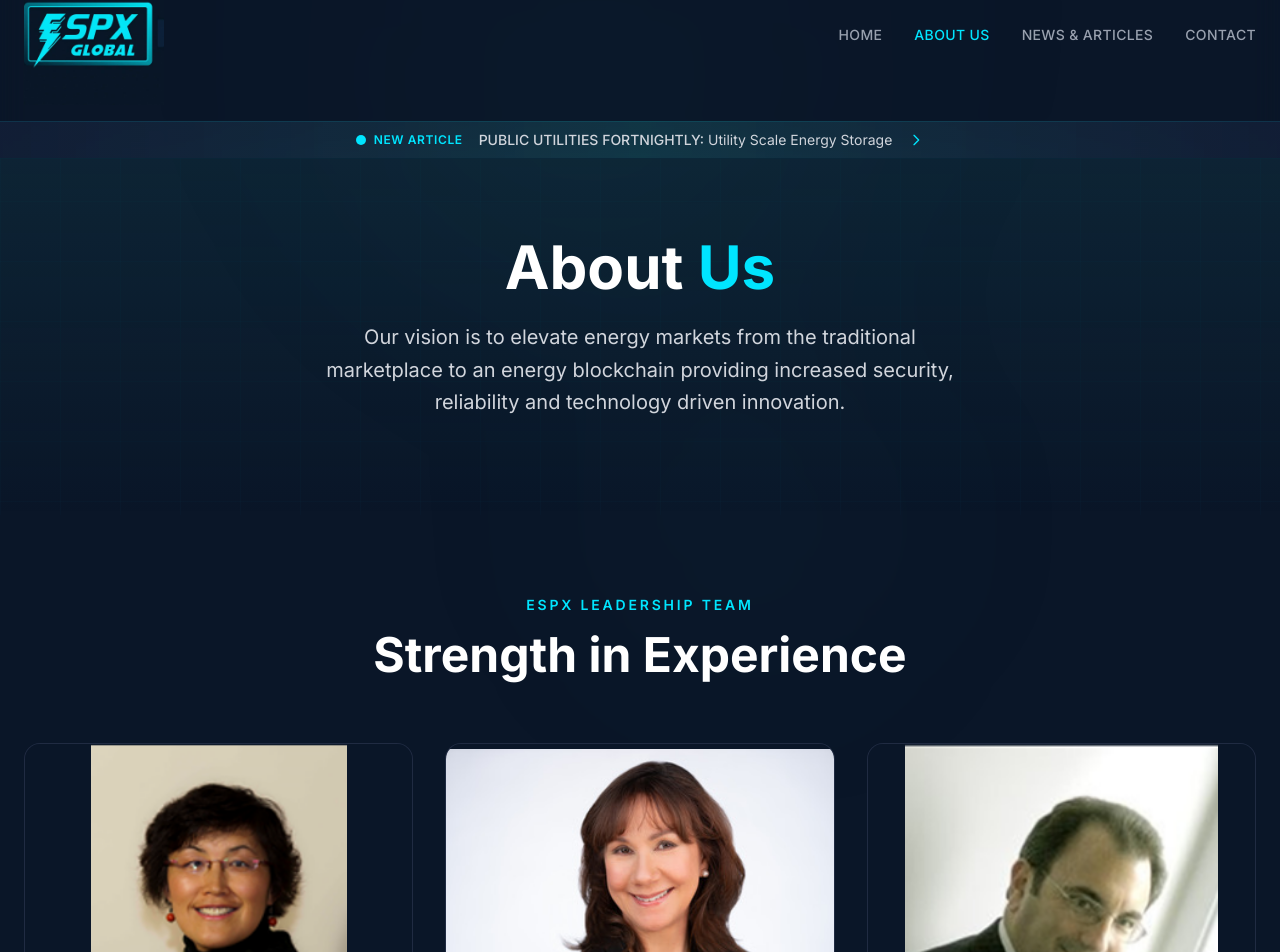
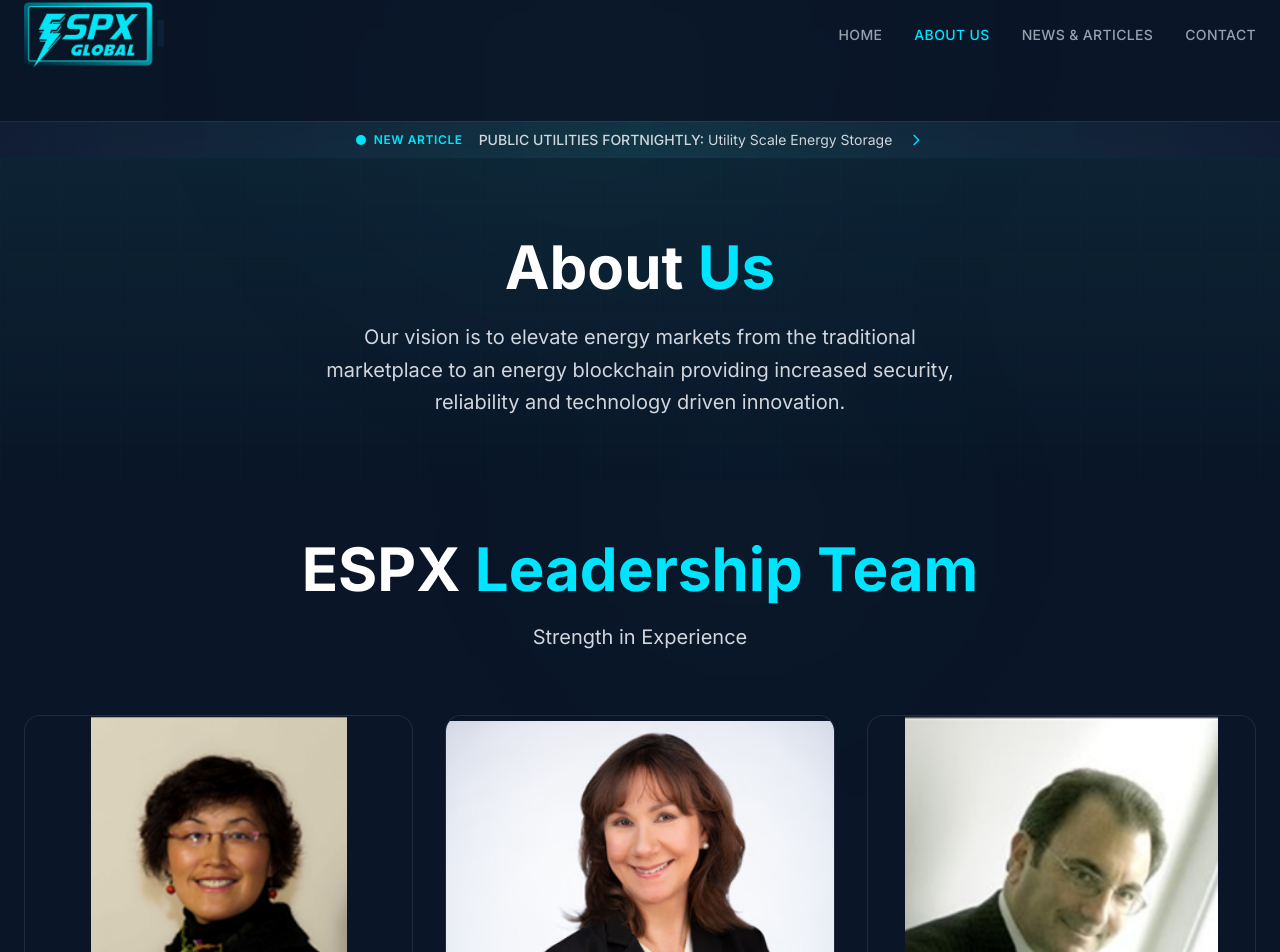
Before and after one commit to rzarkar05/ESPX_website, a Next.js app: page /about in a window 1280 px wide. Shown: the part 51-1003 px from the top of the page. Built offline with nearby package versions, Linux system fonts and the light colour scheme.

Commit message:
Update About page spacing and typography

```diff
--- a/src/app/about/page.tsx
+++ b/src/app/about/page.tsx
@@ -275,7 +275,7 @@
   return (
     <div className="pt-48">
       {/* Hero Banner */}
-      <section className="relative py-24 overflow-hidden">
+      <section className="relative pt-24 pb-16 overflow-hidden">
         <div className="absolute inset-0 bg-gradient-to-b from-espx-teal-dark/20 to-transparent" />
         <div className="absolute inset-0 bg-grid opacity-50" />
         <div className="relative z-10 mx-auto max-w-4xl px-6 text-center">
@@ -300,7 +300,7 @@
       </section>
 
       {/* Leadership */}
-      <section className="py-20">
+      <section className="pt-14 pb-20">
         <div className="mx-auto max-w-7xl px-6">
           <motion.div
             initial={{ opacity: 0, y: 20 }}
@@ -308,12 +308,13 @@
             viewport={{ once: true }}
             className="text-center mb-16"
           >
-            <p className="text-sm font-semibold text-espx-cyan uppercase tracking-[0.2em] mb-4">
-              ESPX Leadership Team
+            <h2 className="text-4xl md:text-6xl font-bold text-white mb-6">
+              ESPX <span className="text-espx-cyan">Leadership Team</span>
+            </h2>
+            {/* Keeping the subtitle in case it is still desired, but styled as a subtitle */}
+            <p className="text-xl text-gray-300">
+              Strength in Experience
             </p>
-            <h2 className="text-3xl md:text-5xl font-bold text-white">
-              Strength in Experience
-            </h2>
           </motion.div>
 
           <div className="grid grid-cols-1 sm:grid-cols-2 lg:grid-cols-3 gap-8">
```
